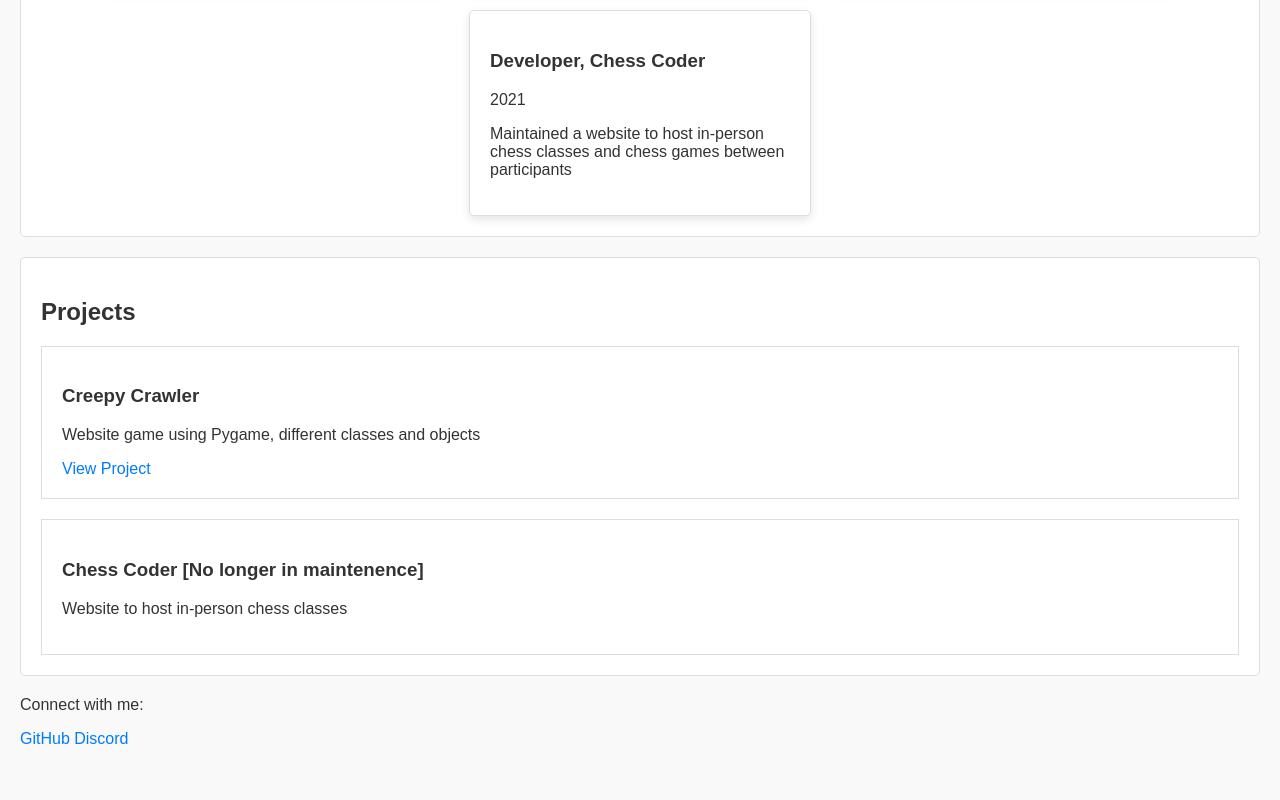
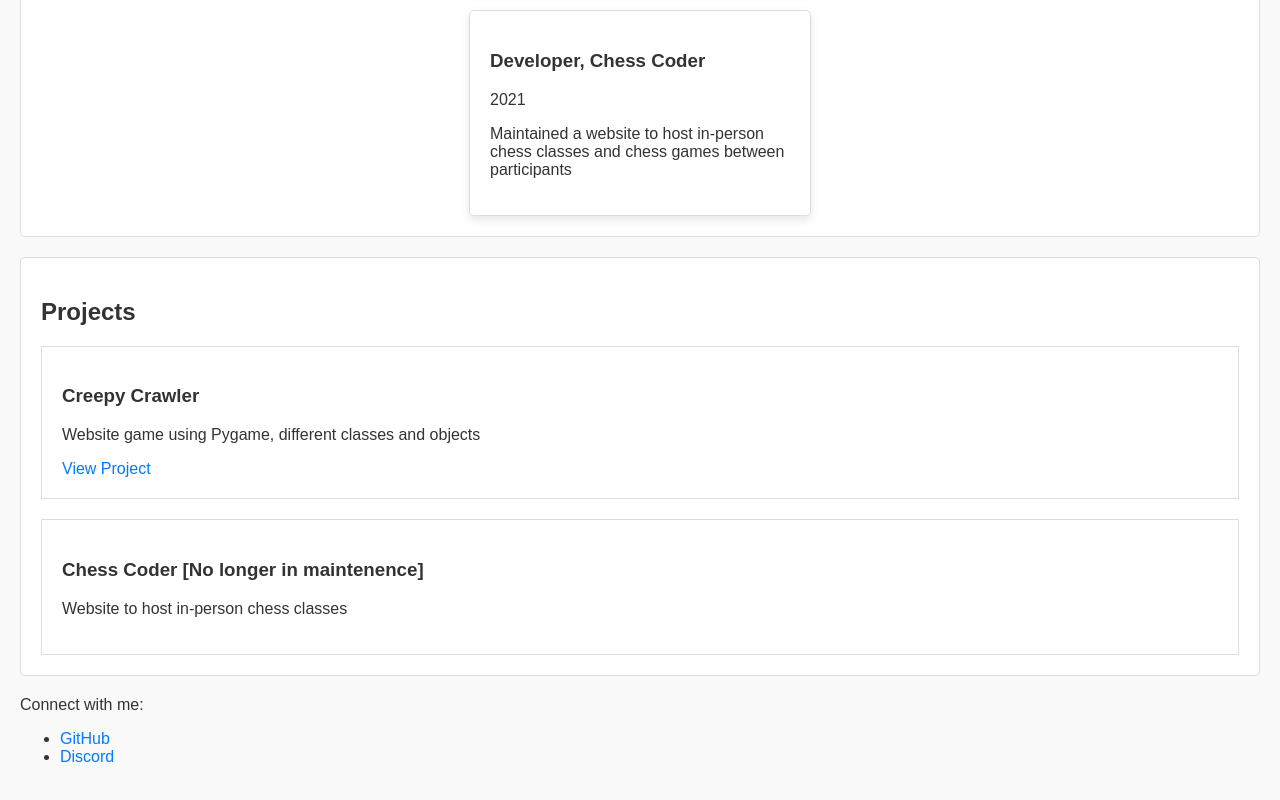
Before and after one commit to sryerram05/sryerram05.github.io, a plain HTML site: page index.html in a window 1280 px wide. Shown: the part 1762-2562 px from the top of the page. Before the commit the page ends 2530 px from the top, so only its background shows below. Drawn offline with Linux system fonts and the light colour scheme.

Commit message:
Update index.html

```diff
--- a/index.html
+++ b/index.html
@@ -107,8 +107,10 @@
         <!-- Footer Section -->
         <footer>
             <p>Connect with me:</p>
-            <a href="https://github.com/sryerram05">GitHub</a>
-            <a href="https://discord.com/users/1180978650544341022">Discord</a>
+            <ul>
+                <li><a href="https://github.com/sryerram05">GitHub</a> </li>
+                <li><a href="https://discord.com/users/1180978650544341022">Discord</a></li>
+            </ul>
         </footer>
     </main>
 
```
